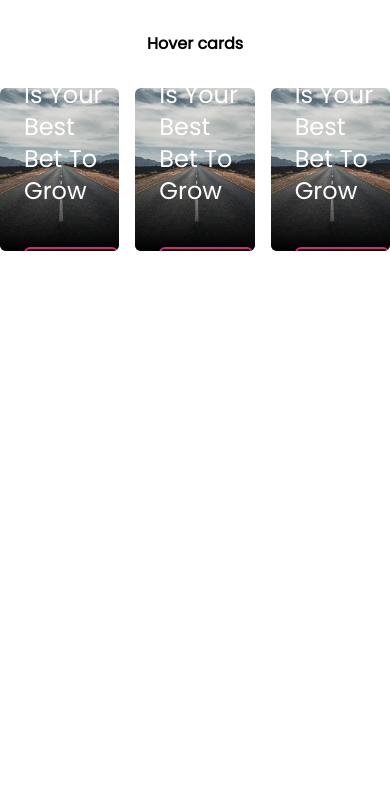
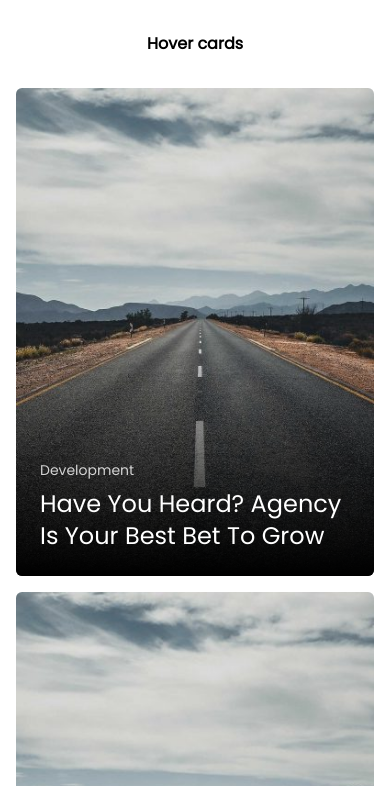
Before and after one commit to bnqtoan/devup-playground, a website: page hover-cards/index.html in a window 390 px wide. Shown: the top 786 px of the page. Drawn offline with Linux system fonts and the light colour scheme.

Commit message:
add basic responsive

```diff
--- a/hover-cards/index.html
+++ b/hover-cards/index.html
@@ -12,8 +12,8 @@
 </head>
 <body class="font-body">
     <div class="text-center my-8 font-bold">Hover cards</div>
-    <div class="container">
-        <div class="grid grid-cols-3 gap-4">
+    <div class="container px-4 sm:px-0">
+        <div class="grid sm:grid-cols-3 gap-4">
             <div>
                 <div class="card rounded-md overflow-hidden relative group">
                     <img src="./images/bg.jpg" alt="bg" class="w-full transition-all transform group-hover:scale-110">
```
Also changed, not shown: hover-cards/css/style.css.
